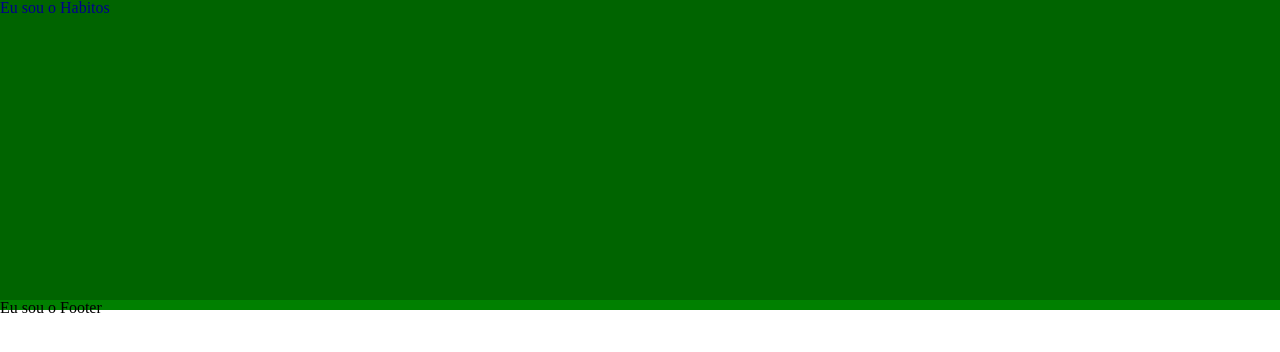
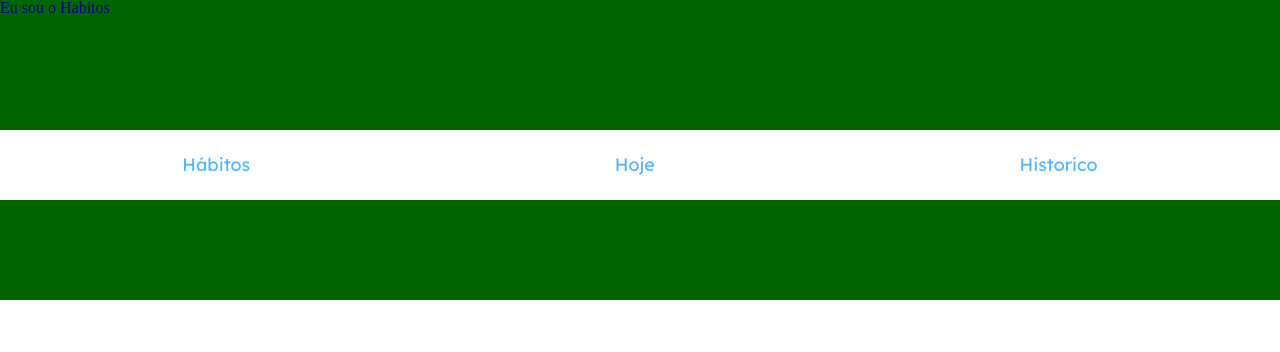
Before and after one commit to Laisses/TrackIt, a React (Create React App) app: page / in a window 1280 px wide. Shown: the top 352 px of the page. Built offline with nearby package versions, Linux system fonts and the light colour scheme.

Commit message:
add Footer component without spinner

```diff
--- a/src/components/Footer.js
+++ b/src/components/Footer.js
@@ -1,12 +1,33 @@
+import { LIGHT_BLUE, PRIMARY_FONT } from "./constants"
 import styled from "styled-components"
 
 export const Footer = () => {
     return (
-        <Div>Eu sou o Footer</Div>
+        <Div>
+            <span>Hábitos</span>
+            <div>Hoje</div>
+            <span>Historico</span>
+        </Div>
     );
 };
 
 const Div = styled.div`
-    background-color: green;
-    height: 10px;
+    font-family: ${PRIMARY_FONT};
+    font-size: 18px;
+    width: 100%;
+    height: 70px;
+    background-color: #ffffff;
+    color: ${LIGHT_BLUE};
+
+    display: flex;
+    align-items: center;
+    justify-content: space-around;
+    position: fixed;
+    bottom: 0;
+    right: 0;
+
+
+
+
+    margin-bottom: 600px;
 `;
```
